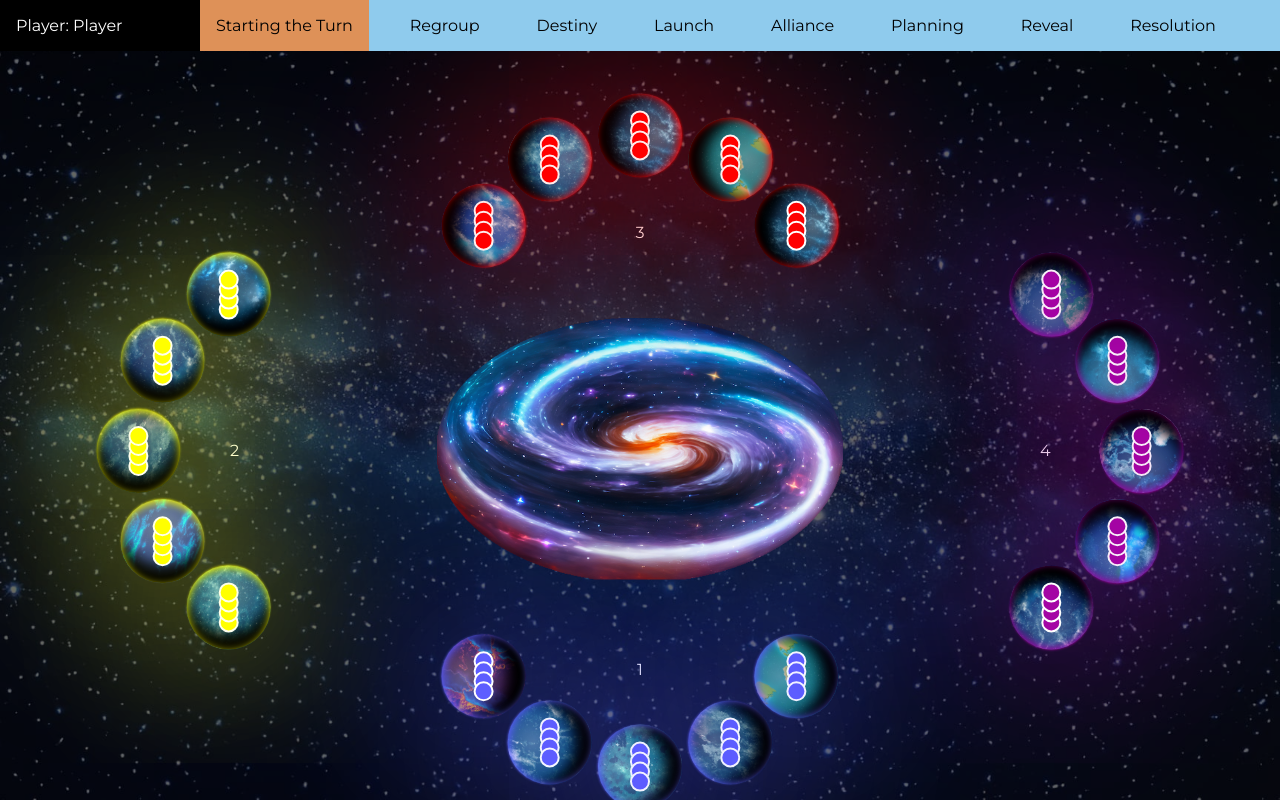
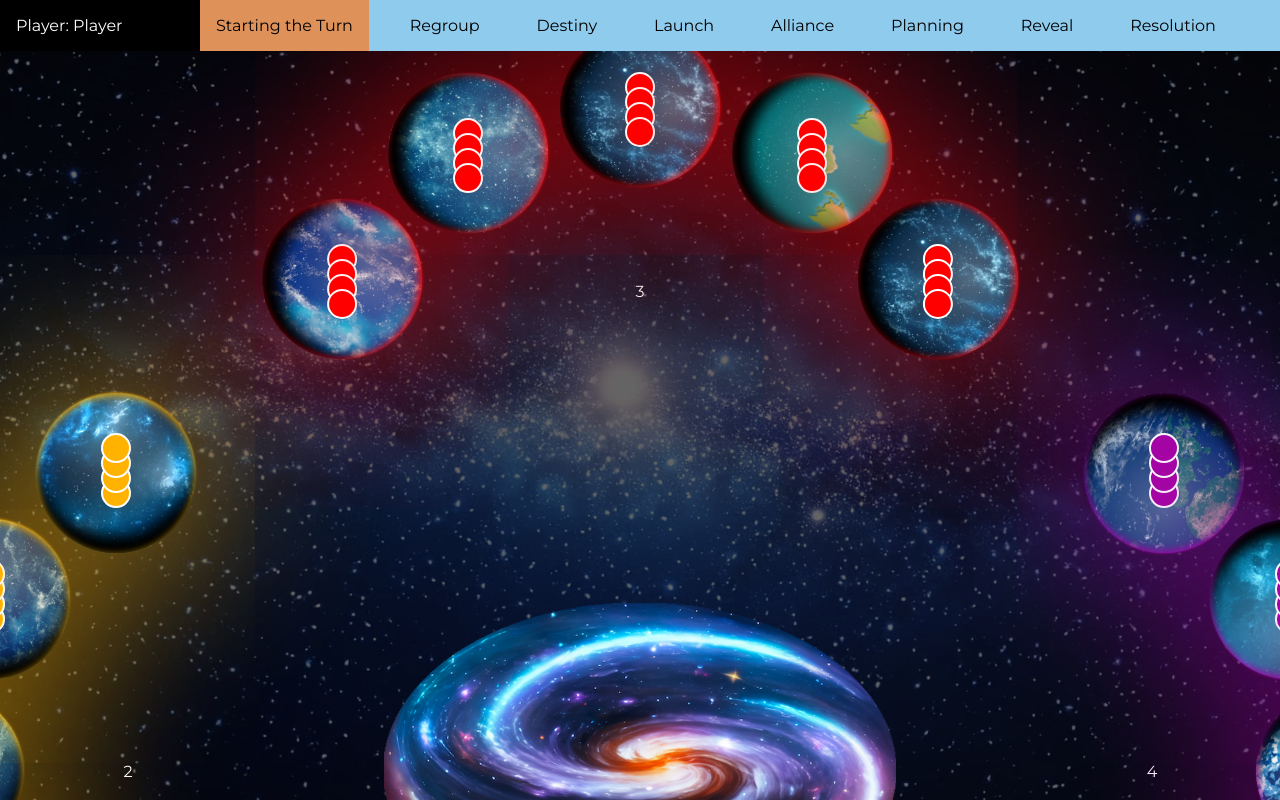
Before and after one commit to andrey-luzin/cosmic-encounter, a Next.js app: page / in a window 1280 px wide. Built offline with nearby package versions, Linux system fonts and the light colour scheme.

Commit message:
add scroll deck by wheel; add horizontal deck's drag

```diff
--- a/src/components/Dashboard/index.scss
+++ b/src/components/Dashboard/index.scss
@@ -4,16 +4,19 @@
   overflow: hidden;
   height: 100vh;
 
+  &__deck-wrapper {
+    overflow: hidden;
+    height: 100%;
+  }
+
   &__deck {
-    height: 100%;
-    overflow: auto;
-    padding: 6rem 2rem;
+    padding: 0 4rem;
     position: relative;
     align-items: center;
     justify-content: center;
     display: grid;
-    grid-template-columns: repeat(3, 1fr);
-    grid-template-rows: repeat(3, 1fr);
+    grid-template-columns: repeat(3, 40vw);
+    grid-template-rows: repeat(3, 60vh);
 
     &--is-dragging {
       cursor: move;
--- a/src/components/Dashboard/index.tsx
+++ b/src/components/Dashboard/index.tsx
@@ -39,14 +39,37 @@ const players: PlayerType[] = [
   // },
 ];
 
+const minScale = 0.4;
+const maxScale = 1.5;
+
 export const Dashboard: FC<DashboardProps> = () => {
   const deckRef = useRef<HTMLDivElement>(null);
   const [isDragging, setIsDragging] = useState<boolean>(false);
   const [startY, setStartY] = useState<number>(0);
   const [scrollTop, setScrollTop] = useState<number>(0);
+  const [startX, setStartX] = useState<number>(0);
+  const [scrollLeft, setScrollLeft] = useState<number>(0);
+  const [scale, setScale] = useState(1); // начальный масштаб
+
   const dragDropManager = useDragDropManager();
   // eslint-disable-next-line @typescript-eslint/no-explicit-any
   const collectedProps = useDragLayer((monitor: any) => monitor.store.getState());
+
+  const handleWheel = useCallback((e: React.WheelEvent) => {
+    e.preventDefault();
+    console.log('isDragging', isDragging);
+    if (!isDragging) {
+        e.preventDefault();
+        const deltaY = -e.deltaY;
+
+        const newScale = scale + deltaY * 0.01;
+
+        if (newScale >= minScale && newScale <= maxScale) {
+          setScale(newScale);
+        }
+
+    }
+  }, [isDragging, scale]);
 
   useEffect(() => {
     const itemType = dragDropManager.getMonitor().getItemType();
@@ -61,20 +84,24 @@ export const Dashboard: FC<DashboardProps> = () => {
     document.documentElement.style.setProperty(CSSDecksCount, String(players.length));
   }, []);
 
-  const handleMouseDown = useCallback((event: React.MouseEvent<HTMLDivElement>) => {
+  const handleMouseDown = (event: React.MouseEvent<HTMLDivElement>) => {
     if (deckRef.current) {
       setIsDragging(true);
       setStartY(event.clientY);
+      setStartX(event.clientX);
       setScrollTop(deckRef.current.scrollTop);
+      setScrollLeft(deckRef.current.scrollLeft);
     }
-  }, []);
+  };
 
   const handleMouseMove = useCallback((event: React.MouseEvent<HTMLDivElement>) => {
     if (isDragging && deckRef.current) {
       const deltaY = event.clientY - startY;
+      const deltaX = event.clientX - startX;
       deckRef.current.scrollTop = scrollTop - deltaY;
+      deckRef.current.scrollLeft = scrollLeft - deltaX;
     }
-  }, [isDragging, scrollTop, startY]);
+  }, [isDragging, scrollLeft, scrollTop, startX, startY]);
 
   const handleMouseUp = () => {
     setIsDragging(false);
@@ -87,12 +114,13 @@ export const Dashboard: FC<DashboardProps> = () => {
   return(
     <div className="dashboard">
       <RoundProgress />
+      <div className="dashboard__deck-wrapper" ref={deckRef} onWheel={handleWheel}>
         <div
           className={cx(
             `dashboard__deck dashboard__deck--total-count-${players.length}`,
             { 'dashboard__deck--is-dragging': isDragging }
           )}
-        ref={deckRef}
+          style={{ scale }}
           onMouseDown={handleMouseDown}
           onMouseMove={handleMouseMove}
           onMouseUp={handleMouseUp}
@@ -104,5 +132,6 @@ export const Dashboard: FC<DashboardProps> = () => {
           <Warp />
         </div>
       </div>
+    </div>
   );
 };
--- a/src/components/SpaceshipComponents/Spaceship/index.scss
+++ b/src/components/SpaceshipComponents/Spaceship/index.scss
@@ -1,5 +1,5 @@
 .spaceship {
-  $size: 20px;
+  $size: 30px;
 
   width: $size;
   height: $size;
@@ -7,6 +7,7 @@
   border: 2px solid white;
   flex-shrink: 0;
   margin-bottom: -$size / 2;
+  background-color: var(--deck-color);
 
   &--is-dragging {
     opacity: 0.4;
--- a/src/components/SpaceshipComponents/SpaceshipContainer/index.scss
+++ b/src/components/SpaceshipComponents/SpaceshipContainer/index.scss
@@ -4,6 +4,7 @@
   @include rotateToCenter;
 
   display: flex;
+  flex-wrap: wrap;
   align-items: center;
   justify-content: center;
   gap: 4px;
--- a/src/styles/variables.scss
+++ b/src/styles/variables.scss
@@ -6,7 +6,7 @@
   --color-active: #de9158;
   --color-passive-secondary: #79c4cb;
   --color-active-secondary: #f1d068;
-  --circle-radius: 84px;
+  --circle-radius: 160px;
   --items-count: 1;
   --decks-count: 1;
 }
--- a/src/types/PlayerTypes.ts
+++ b/src/types/PlayerTypes.ts
@@ -1,7 +1,7 @@
 export enum PlayerColor {
-  Yellow = 'yellow',
+  Yellow = '#ffb300',
   Purple = '#a405a4',
-  Blue = '#5e5eff',
+  Blue = '#1717ee',
   Red = 'red',
   Green = '#0b0',
 }
```
Lines whose indentation alone changed are shown as unchanged.
